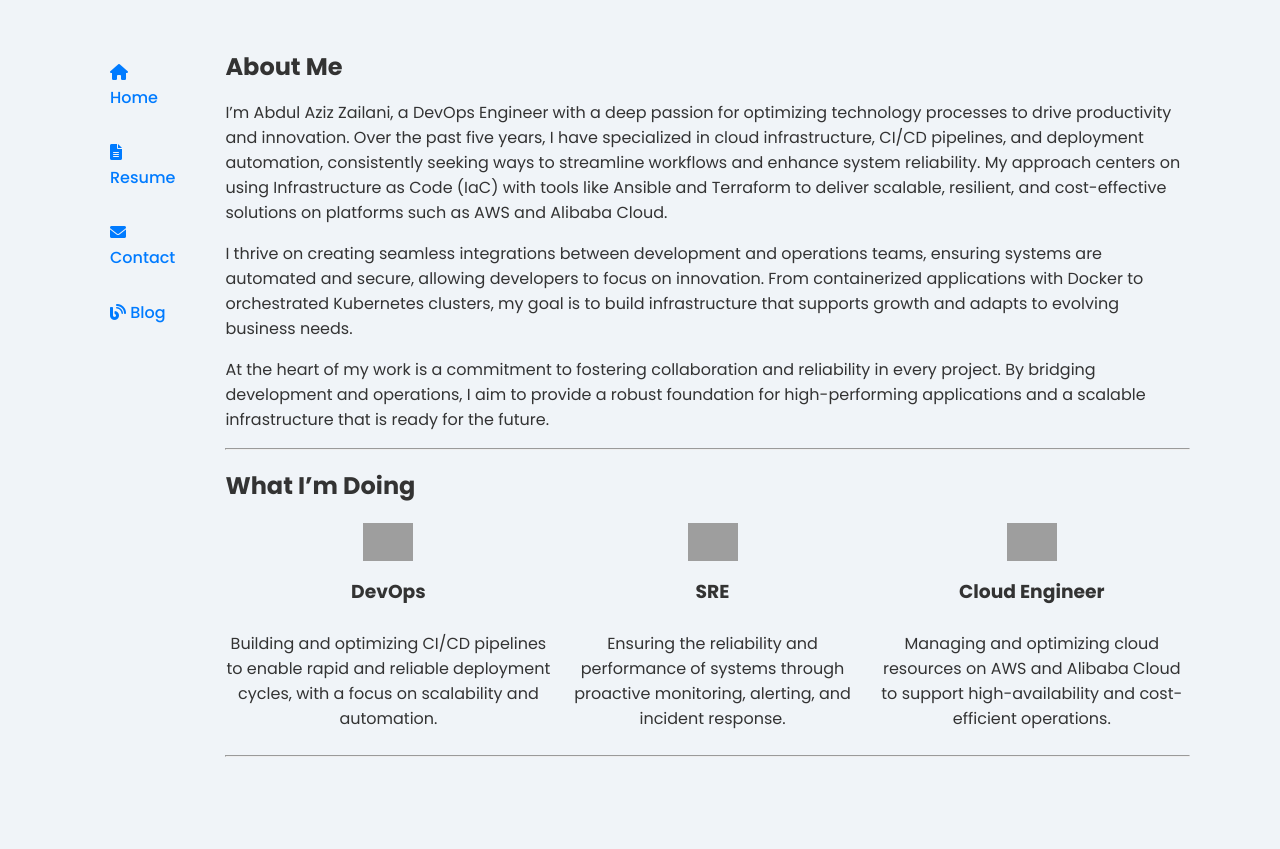
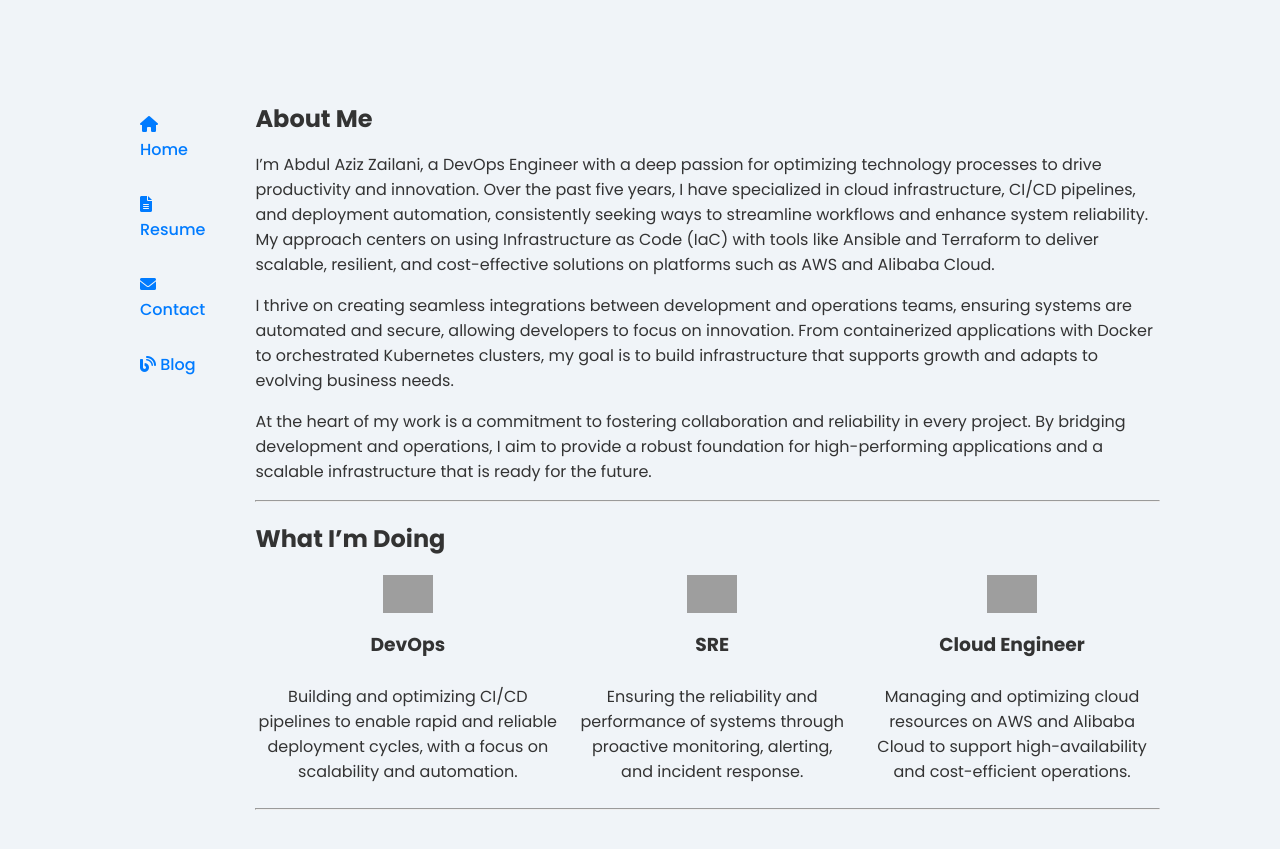
Before and after one commit to azizzailani/azizzailani.github.io, a Jekyll site: the page built from index.md, in a window 1280 px wide. Shown: the top 849 px of the page. Built offline with Jekyll 4.4.1, drawn with Linux system fonts in a browser that asks for light colours; grey boxes are pictures that could not be loaded.

Commit message:
💄 style: add comments for new styling properties and adjustments in style.css

```diff
--- a/assets/css/style.css
+++ b/assets/css/style.css
@@ -26,6 +26,8 @@
     display: flex;
     justify-content: center;
     align-items: flex-start;
+    min-height: 100vh;
+    /* Pastikan body memenuhi tinggi layar */
 }
 
 /* Kontainer Tata Letak */
@@ -34,10 +36,12 @@
     flex-direction: row;
     width: 100%;
     max-width: var(--max-width-content);
+    /* Batas maksimal lebar konten */
     padding: var(--spacing-large);
     gap: var(--spacing-large);
     align-items: flex-start;
     margin: auto;
+    box-sizing: border-box;
 }
 
 /* Box - Kontainer Umum */
@@ -61,6 +65,7 @@
     top: 20px;
     /* Tambahkan jarak dari atas untuk efek mengambang */
     margin-top: var(--spacing-medium);
+    box-sizing: border-box;
 }
 
 /* Navigasi */
@@ -95,6 +100,9 @@
     /* Tambahkan bayangan untuk efek mengambang */
     line-height: 1.6;
     margin-top: var(--spacing-medium);
+    min-height: 80vh;
+    /* Tetapkan tinggi minimum untuk konsistensi */
+    box-sizing: border-box;
 }
 
 /* Box Item untuk Galeri */
```
